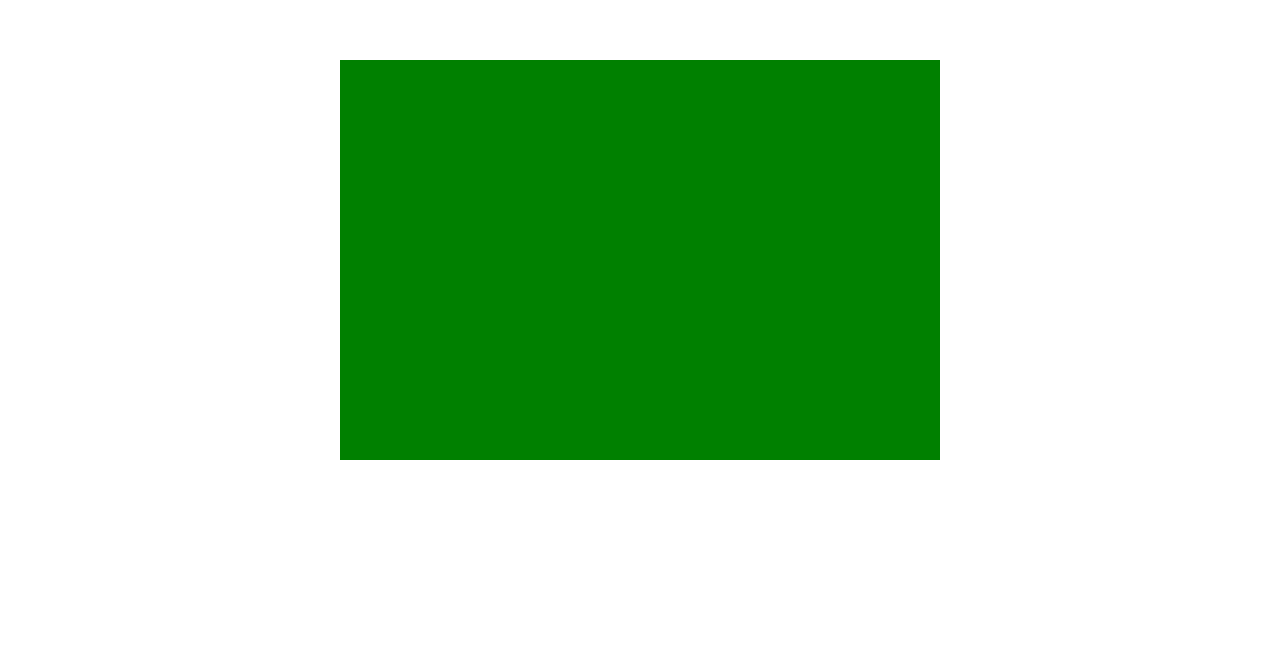
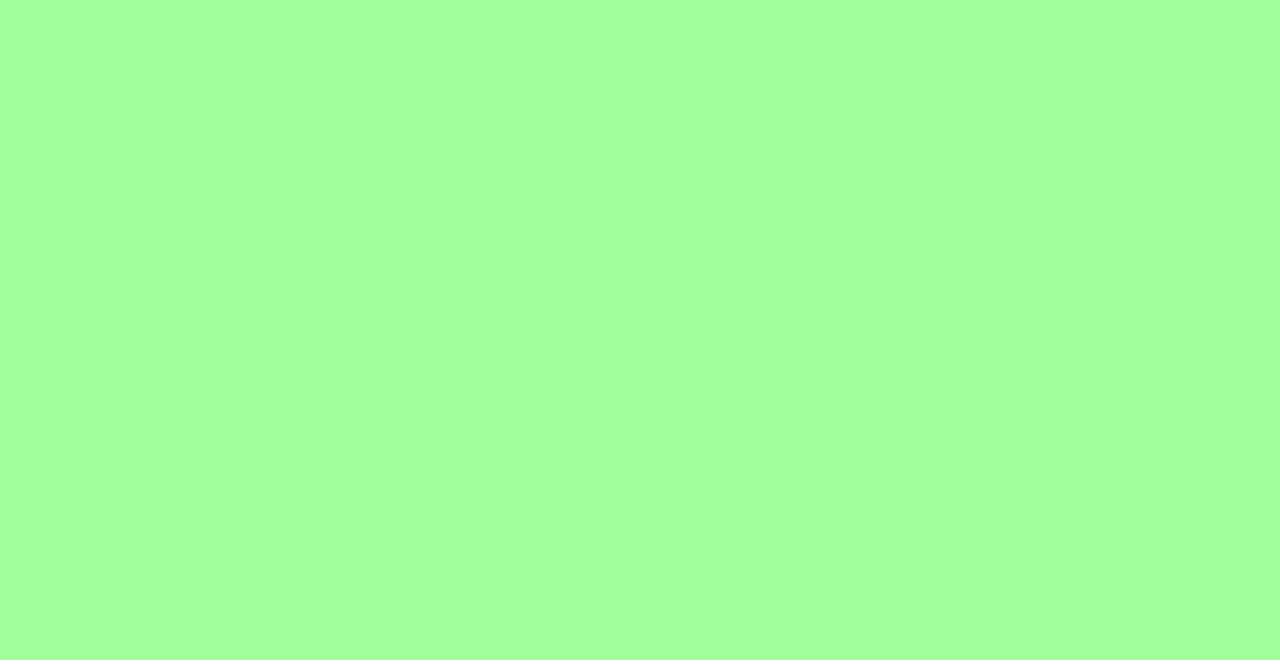
Before and after one commit to zer0ken/post-it, a plain HTML site: page index.html in a window 1280 px wide. Shown: the part 140-804 px from the top of the page. Drawn offline with nearby package versions, Linux system fonts and the light colour scheme.

Commit message:
css -> canvas

```diff
--- /dev/null
+++ b/app.js
@@ -0,0 +1,33 @@
+class App{
+    constructor() {
+        this.canvas = document.createElement('canvas')
+        this.ctx = this.canvas.getContext('2d')
+        document.body.appendChild(this.canvas)
+
+        this.pixelRatio = window.devicePixelRatio > 1 ? 2 : 1
+
+        window.addEventListener('resize', this.resize.bind(this), false)
+        this.resize()
+
+        window.requestAnimationFrame(this.animate.bind(this))
+    }
+
+    resize() {
+        this.stageWidth = document.body.clientWidth
+        this.stageHeight = document.body.clientHeight
+
+        this.canvas.width = this.stageWidth * this.pixelRatio
+        this.canvas.height = this.stageHeight * this.pixelRatio
+        this.ctx.scale(this.pixelRatio, this.pixelRatio)
+    }
+
+    animate() {
+        window.requestAnimationFrame(this.animate.bind(this))
+
+        this.ctx.clearRect(0, 0, this.stageWidth, this.stageHeight)
+    }
+}
+
+window.onload = () => {
+    new App()
+}
--- /dev/null
+++ b/css-exercise/style.css
@@ -0,0 +1,56 @@
+:root {
+    font-size: 62.5%;
+}
+
+* {
+    margin: 0;
+    padding: 0;
+    box-sizing: border-box;
+}
+
+body {
+    width: 100vw;
+    height: 100vh;
+    display: flex;
+    align-items: center;
+}
+
+#whiteboard {
+    background-color: green;
+    width: 60rem;
+    height: 40rem;
+    margin: 0 auto;
+    cursor: pointer;
+}
+
+#whiteboard:hover {
+    background-color: red;
+}
+
+.notes {
+    display: inline;
+}
+
+.note {
+    background-color: yellow;
+    width: 6rem;
+    height: 6rem;
+    position: relative;
+    margin-bottom: -6rem;
+    box-shadow: 0 0 .2rem rgba(0, 0, 0, .6);
+    padding: .4rem;
+
+    transform: translateX(-50%) translateY(-10%);
+    transition: transform .4s ease, scale .4s ease;
+}
+
+.note.hidden {
+    scale: 0;
+}
+
+.note.new {
+    scale: 1.1;
+    box-shadow: 0 0 .8rem rgba(0, 0, 0, .6);
+    transform: translateX(-50%) translateY(-120%);
+    pointer-events: none;
+}
--- a/index.html
+++ b/index.html
@@ -1,19 +1,14 @@
 <!DOCTYPE html>
 <html lang="en">
-
 <head>
-    <title>Post Yourself!</title>
     <meta charset="UTF-8">
     <meta http-equiv="X-UA-Compatible" content="IE=edge">
     <meta name="viewport" content="width=device-width, initial-scale=1.0">
-    <script src="https://code.jquery.com/jquery-3.6.0.min.js"
-        integrity="sha256-/xUj+3OJU5yExlq6GSYGSHk7tPXikynS7ogEvDej/m4=" crossorigin="anonymous"></script>
-    <script src="./main.js"></script>
+    <title>Post Yourself!</title>
     <link rel="stylesheet" href="style.css">
+    <script src="./app.js" type="module"></script>
 </head>
+<body>
 
-<body>
-    <div id="whiteboard"></div>
 </body>
-
 </html>
--- a/main.js
+++ /dev/null
@@ -1,41 +0,0 @@
-let $note = null
-let mousePosition = { x: 0, y: 0 }
-
-$(window).ready(function () {
-    $('#whiteboard').click(boardClick)
-
-    $(document).mousemove(function (e) {
-        mousePosition = { x: e.pageX, y: e.pageY }
-        if (!$note) return
-        $note.css(getNotePosition())
-    })
-
-    function getNotePosition() {
-        const parent = $('#whiteboard').offset()
-        return { left: mousePosition.x - parent.left, top: mousePosition.y - parent.top }
-    }
-
-    function boardClick(e) {
-        if ($note) {
-            $note.removeClass('new')
-            $note = null
-        } else {
-            const parent = $('#whiteboard').offset()
-            $note = $('<div class="note new hidden"></div>')
-                .appendTo('#whiteboard')
-                .click(noteClick)
-                .css(getNotePosition())
-                .removeClass('hidden')
-        }
-    }
-
-    function noteClick(e) {
-        if ($note) {
-            $note.removeClass('new')
-            $note = null
-        } else {
-            $note = $(e.target).addClass('new')
-        }
-        e.stopPropagation()
-    }
-})
--- a/style.css
+++ b/style.css
@@ -1,56 +1,14 @@
-:root {
-    font-size: 62.5%;
+* {
+    outline: 0;
+    margin: 0;
+    padding: 0;
 }
 
-* {
-    margin: 0;
-    padding: 0;
-    box-sizing: border-box;
+html, body, canvas {
+    width: 100%;
+    height: 100%;
 }
 
-body {
-    width: 100vw;
-    height: 100vh;
-    display: flex;
-    align-items: center;
+canvas {
+    background: rgb(160, 255, 156);
 }
-
-#whiteboard {
-    background-color: green;
-    width: 60rem;
-    height: 40rem;
-    margin: 0 auto;
-    cursor: pointer;
-}
-
-#whiteboard:hover {
-    background-color: red;
-}
-
-.notes {
-    display: inline;
-}
-
-.note {
-    background-color: yellow;
-    width: 6rem;
-    height: 6rem;
-    position: relative;
-    margin-bottom: -6rem;
-    box-shadow: 0 0 .2rem rgba(0, 0, 0, .6);
-    padding: .4rem;
-
-    transform: translateX(-50%) translateY(-10%);
-    transition: transform .4s ease, scale .4s ease;
-}
-
-.note.hidden {
-    scale: 0;
-}
-
-.note.new {
-    scale: 1.1;
-    box-shadow: 0 0 .8rem rgba(0, 0, 0, .6);
-    transform: translateX(-50%) translateY(-120%);
-    pointer-events: none;
-}
```
Also changed, not shown: css-exercise/index.html (added, +19 -0 lines), css-exercise/main.js (added, +41 -0 lines).
